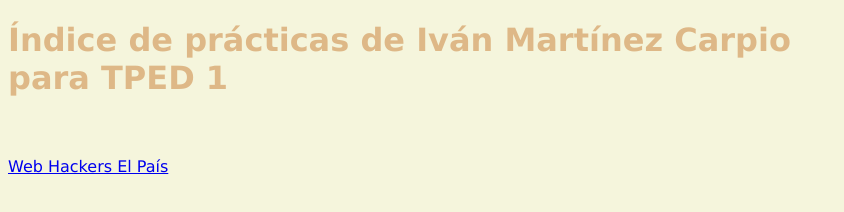
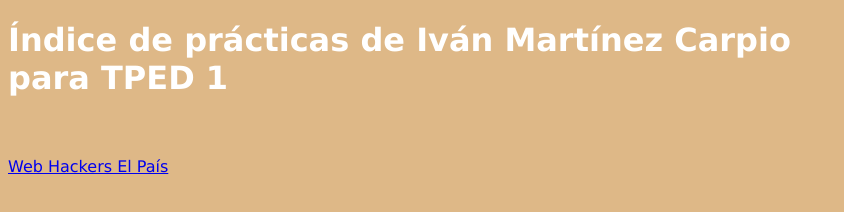
Before and after one commit to ivanmartinezcarpio/ivanmartinezcarpio.github.io, a plain HTML site: page index.html in a window 1280 px wide. Shown: the whole page, without its empty margins (0-844 px from the left). Drawn offline with Linux system fonts and the light colour scheme.

Commit message:
hub decoration update

```diff
--- a/stylesheet.css
+++ b/stylesheet.css
@@ -1,6 +1,6 @@
 body {
 font-family: Verdana;
-background-color: beige;
+background-color: burlywood;
 }
 
 #cabecera {
@@ -8,5 +8,5 @@ background-color: beige;
 }
 
 h1 {
-    color: burlywood;
+    color: white;
 }
```
